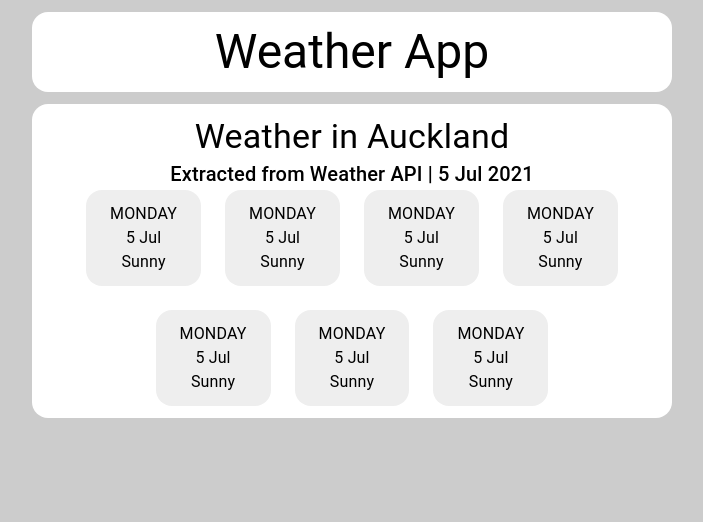
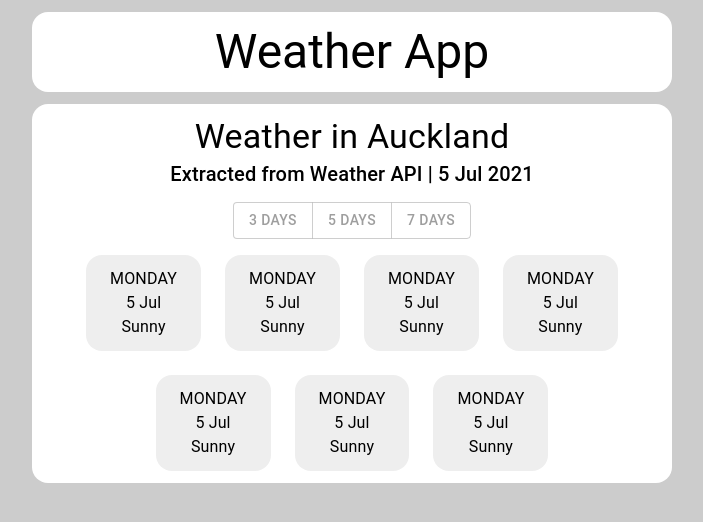
Before and after one commit to JDCRecomendable/weather-app-react, a React (Create React App) app: page /weather in a window 1280 px wide. Shown: the top 522 px of the page, without its empty margins (288-991 px from the left). Built offline with nearby package versions, Linux system fonts and the light colour scheme.

Commit message:
Add number of day selector to weather page

```diff
--- a/src/views/weather.css
+++ b/src/views/weather.css
@@ -1,3 +1,8 @@
 .root {
     text-align: center;
 }
+
+.noOfDaySelector {
+    margin-top: 12px;
+    margin-bottom: 16px;
+}
--- a/src/views/weather.js
+++ b/src/views/weather.js
@@ -1,4 +1,4 @@
-import { Container, Grid, Typography } from "@material-ui/core"
+import { Container, Grid, Typography, ButtonGroup, Button } from "@material-ui/core"
 import "./weather.css"
 import WeatherCard from "../components/WeatherCard.js"
 
@@ -31,6 +31,11 @@ export default function Weather() {
             <Typography variant="h6">
                 Extracted from Weather API | {date} {month} {year}
             </Typography>
+            <ButtonGroup className="noOfDaySelector" color="primary">
+                <Button>3 Days</Button>
+                <Button>5 Days</Button>
+                <Button>7 Days</Button>
+            </ButtonGroup>
             <Grid container justify="center" spacing={3}>
                 <Grid item>
                     <WeatherCard />
```
